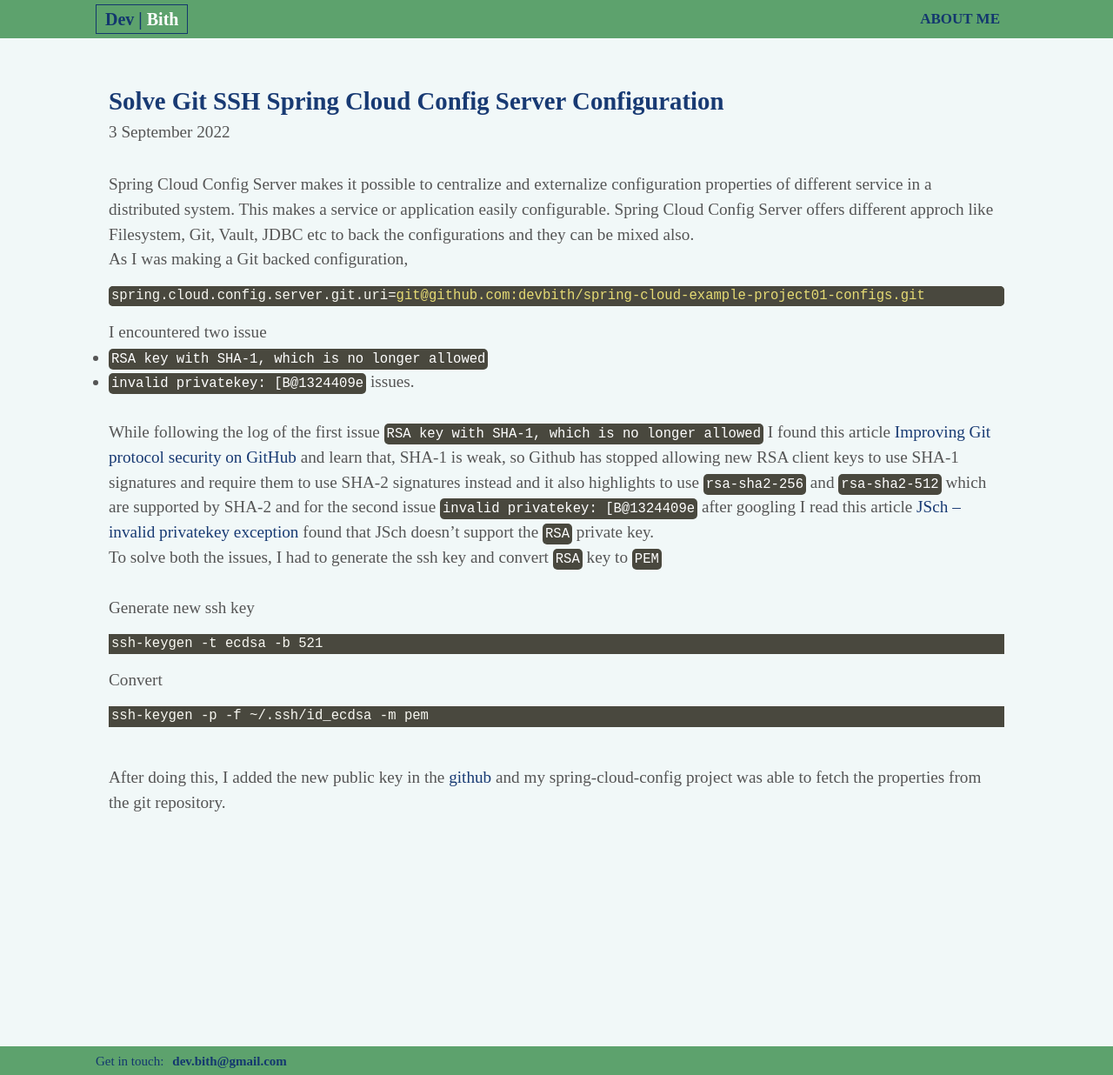
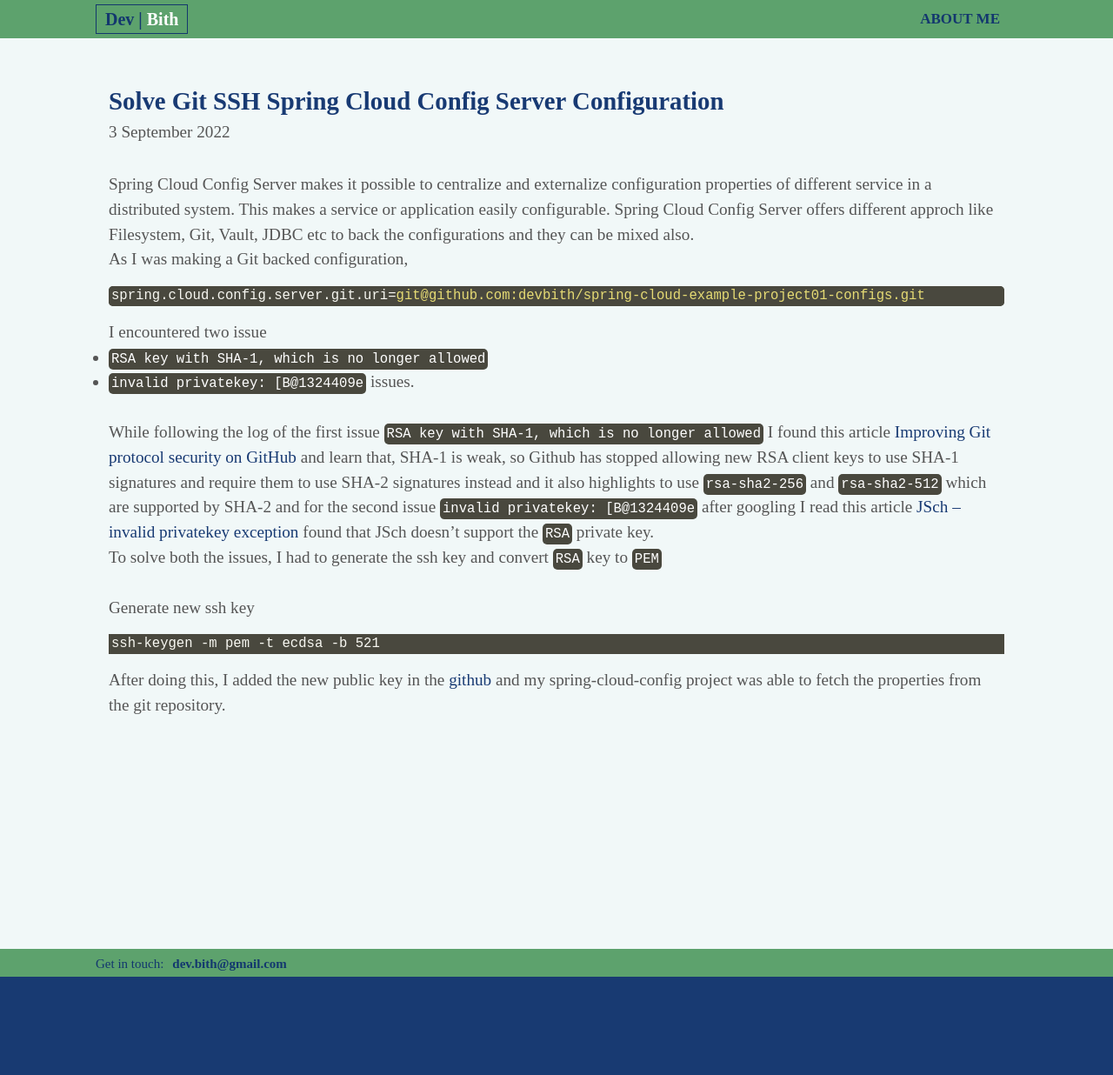
Before and after one commit to bishalthapa-x/bishalthapax.github.io, a Jekyll site: the page built from _posts/2022-09-04-solve-git-ssh-spring-cloud-config-server-configuration.md, in a window 1280 px wide. Shown: the whole page at 87% size. Built offline with Jekyll 4.4.1, drawn with Linux system fonts in a browser that asks for light colours; after the commit the page ends 1123 px from its top, so only the background shows below that.

Commit message:
Update 2022-09-04-solve-git-ssh-spring-cloud-config-server-configuration.md

````diff
--- a/_posts/2022-09-04-solve-git-ssh-spring-cloud-config-server-configuration.md
+++ b/_posts/2022-09-04-solve-git-ssh-spring-cloud-config-server-configuration.md
@@ -24,12 +24,7 @@
 <br>
 Generate new ssh key
 ```
-ssh-keygen -t ecdsa -b 521
+ssh-keygen -m pem -t ecdsa -b 521
 ```
 
-Convert
-```
-ssh-keygen -p -f ~/.ssh/id_ecdsa -m pem
-```
-<br>
 After doing this, I added the new public key in the <a href="https://github.com/">github</a> and my spring-cloud-config project was able to fetch the properties from the git repository.
````
